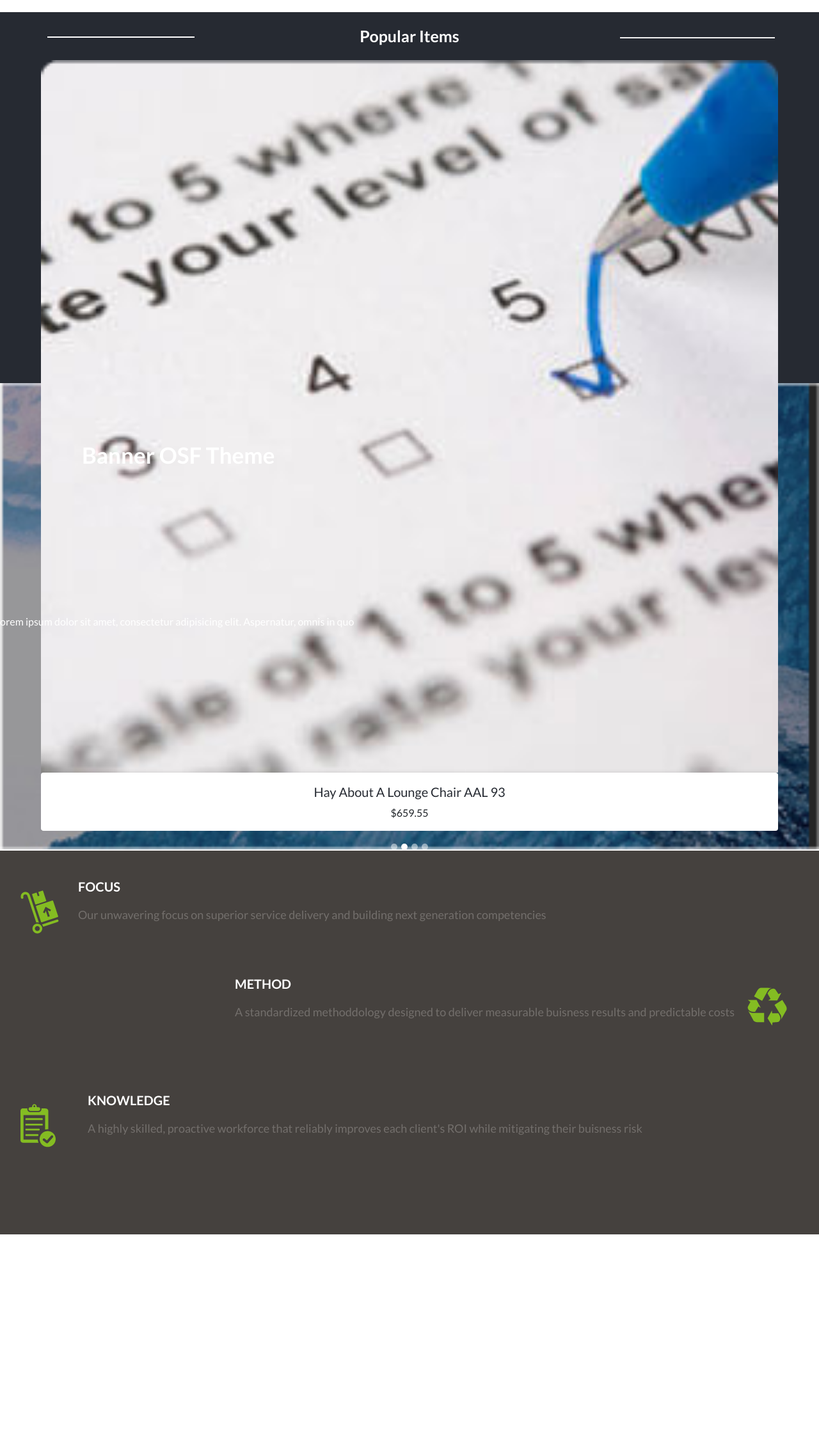
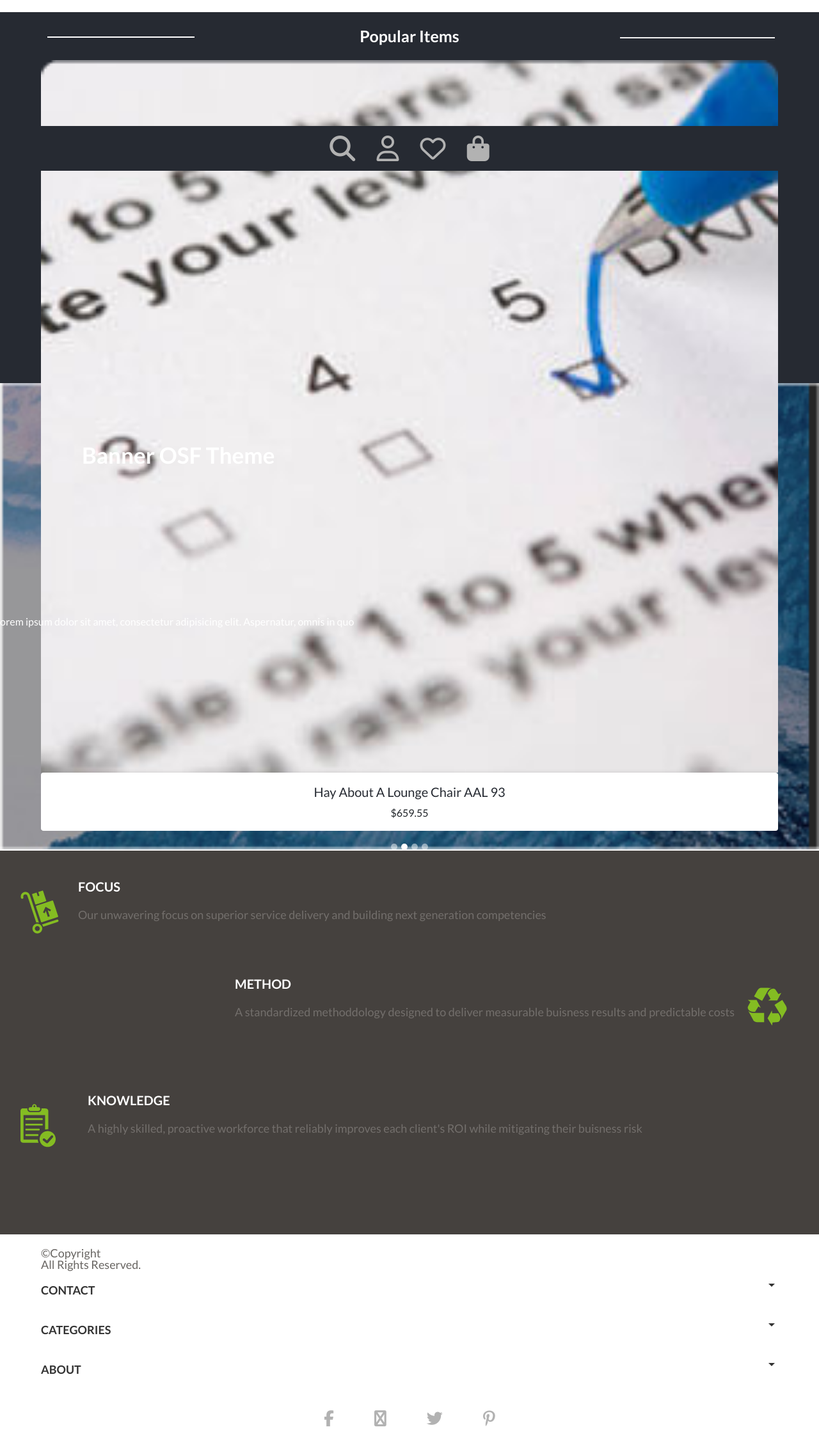
Before and after one commit to flaviusxsc/OSF_Academy_Flavius, a website: page index.html in a window 1280 px wide. Shown: the part 533-2797 px from the top of the page at 64% size. Before the commit the page ends 2463 px from the top, so only its background shows below. Drawn offline with nearby package versions, Linux system fonts and the light colour scheme.

Commit message:
mobile home page done without JS

```diff
--- a/index.html
+++ b/index.html
@@ -36,7 +36,7 @@
           <a class="nav-link dropdown-toggle" data-toggle="dropdown" href="#" role="button" aria-haspopup="true"
             aria-expanded="false">Services</a>
           <div class="dropdown-menu dropdown-menu-products">
-            <a class="nav-link submenus dropdown-toggle" data-toggle="dropdown" href="#" role="button" aria-haspopup="true"
+            <a class="nav-link submenus dropdown-toggle" data-toggle="dropdown" href="product-categories" role="button" aria-haspopup="true"
             aria-expanded="false">Product Categories</a>
               <div class="dropdown-menu" id="product-categories">
                 <a class="dropdown-item" href="#">Accesories</a>
@@ -52,8 +52,8 @@
                 <a class="dropdown-item" href="#">Home</a>
                 <a class="dropdown-item" href="#">Mobile</a>
               </div>
-              <a class="nav-link submenus dropdown-toggle" data-toggle="dropdown" href="#" role="button" aria-haspopup="true"
-              aria-expanded="false">Sale</a>
+            <a class="nav-link submenus dropdown-toggle" data-toggle="dropdown" href="#" role="button" aria-haspopup="true"
+            aria-expanded="false">Sale</a>
               <div class="dropdown-menu">
                 <a class="dropdown-item" href="#">Accesories</a>
                 <a class="dropdown-item" href="#">Alcohol</a>
@@ -245,6 +245,60 @@
     </div>
   </div>
 </section>
+<footer>
+  <div class="footer-content">
+       <div class="footer-content-year">
+        <p>&copy;Copyright&nbsp;&nbsp;<span id="year"></span></p>
+         <span>All Rights Reserved.</span>
+       </div>
+       <div class="footer-content-contact">
+          <button class="btn dropdown-toggle" type="button" data-toggle="dropdown"
+          aria-haspopup="true" aria-expanded="false">Contact</button>
+          <div class="dropdown-menu">
+            <a class="dropdown-item">HeadQuaters<br>5600, Blvd. de Galeries, Bur 530<br>Quebec, Quebec G2K 2H6</a>
+            <a class="dropdown-item">contact@osf-global.com</a>
+            <a class="dropdown-item">+1 (888) 548-4344</a>
+          </div>
+       </div>
+       <div class="footer-content-categories">
+        <button class="btn dropdown-toggle" type="button" data-toggle="dropdown"
+        aria-haspopup="true" aria-expanded="false">Categories</button>
+        <div class="dropdown-menu">
+          <a class="dropdown-item">Alcohol</a>
+          <a class="dropdown-item">Art</a>
+          <a class="dropdown-item">Books</a>
+          <a class="dropdown-item">Drink</a>
+          <a class="dropdown-item">Electronics</a>
+          <a class="dropdown-item">Home</a>
+          <a class="dropdown-item">Jewelry</a>
+          <a class="dropdown-item">Kids & Baby</a>
+          <a class="dropdown-item">Mobile</a>
+        </div>
+       </div>
+       <div class="footer-content-about">
+        <button class="btn dropdown-toggle" type="button" data-toggle="dropdown"
+        aria-haspopup="true" aria-expanded="false">About</button>
+        <div class="dropdown-menu">
+          <a class="dropdown-item">About us</a>
+          <a class="dropdown-item">Delivery</a>
+          <a class="dropdown-item">Testimonials</a>
+          <a class="dropdown-item">Contact</a>
+        </div>
+       </div>
+       <div class="footer-content-social-links">
+          <a href="#"><i class="fa fa-facebook"></i></a>
+          <a href="#"><i class="fa fa-google-plus-g"></i></a>
+          <a href="#"><i class="fa fa-twitter"></i></a>
+          <a href="#"><i class="fa fa-pinterest-p"></i></a>
+       </div>
+  </div>
+  <div class="footer-bottom">
+    <a href="#"><i class="fas fa-search"></i></a>
+    <a href="#"><i class="far fa-user"></i></a>
+    <a href="#"><i class="far fa-heart"></i></a>
+    <a href="#"><i class="fas fa-shopping-bag"></i></a>
+  </div>
+</footer>
 
   <!-- BOOTSTRAP and JS links -->
   <!-- JQuery -->
@@ -255,6 +309,9 @@
   <script type="text/javascript" src="https://cdnjs.cloudflare.com/ajax/libs/twitter-bootstrap/4.5.0/js/bootstrap.min.js"></script>
   <!-- MDB core JavaScript -->
   <script type="text/javascript" src="https://cdnjs.cloudflare.com/ajax/libs/mdbootstrap/4.19.1/js/mdb.min.js"></script>
+   <!-- Font Awesome CDN -->
+  <script src="https://use.fontawesome.com/66064808c2.js"></script>
+  <!-- Mains JS -->
   <script src="js/main.js"></script>
 </body>
 </html>
--- a/js/main.js
+++ b/js/main.js
@@ -0,0 +1,7 @@
+// var date = new Date();
+// document.getElementById("year").innerHTML = date.getFullYear;
+
+
+$("#sale").click(function(){
+  $("#sales a").toggle();
+}
--- a/sass/style.scss
+++ b/sass/style.scss
@@ -320,11 +320,82 @@ body {
     padding-right:50px;
   }
 }
+/* -------------------FOOTER-------------------------*/
+.footer-content  {
+  background-color: #ffffff;
+  color: #686562;
+  min-height:300px;
+  width:90%;
+  margin:20px auto;
+  .footer-content-year {
+    font-size:18px;
+    font-family: $font-primary;
+  }
+  .footer-content-contact,
+  .footer-content-categories,
+  .footer-content-about {
+    button {
+      text-transform: uppercase;
+      font-size: 18px;
+      font-family: $font-primary;
+      font-weight: 700;
+      border: none;
+      width:100%;
+      text-align: left;
+      color:#333333;;
+      box-shadow:none;
+      padding-left:0;
+      padding-right:0;
+      margin:5px 0 3px 0;
+    }
+    .dropdown-menu {
+      background-color: #ffffff;
+    }
+    a {
+      background-color: #ffffff;
+      color:#686562 !important;
+      margin:10px 0;
+      border:none;
+      font-size:18px;
+    }
+
+  }
+  .footer-content-social-links {
+    text-align:center;
+    margin-top:20px;
+    a {
+      margin:15px;
+    }
+    i {
+      color:#b2b2b2 ;
+      font-size:25px;
+    }
+  }
+
+}
+.footer-bottom {
+  background-color: $color-bg-primary;
+  min-height:70px;
+  width:100%;
+  text-align: center;
+  position: fixed;
+  left: 0;
+  bottom: 0;
+  z-index:999;
+  }
+  i {
+    font-size:40px;
+    color:#b2b2b2 ;
+    margin:15px;
+}
+
+
   /* ====================================================
   MEDIA QUERIES
   ======================================================= */
 
-  @media (min-width: 769px) {
+  @media (min-width:1281px) {
+
 
 
   }
```
Also changed, not shown: css/style.css.
